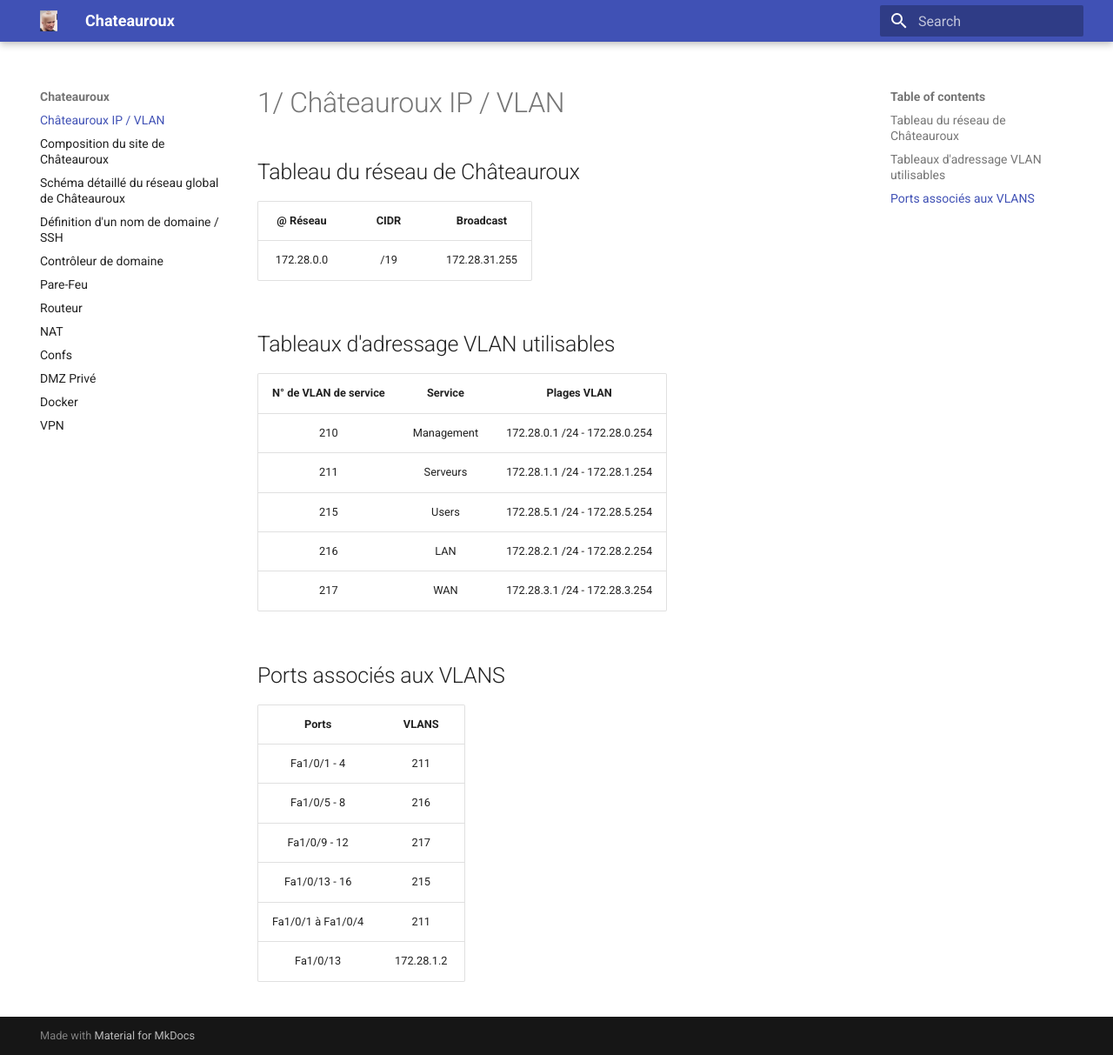
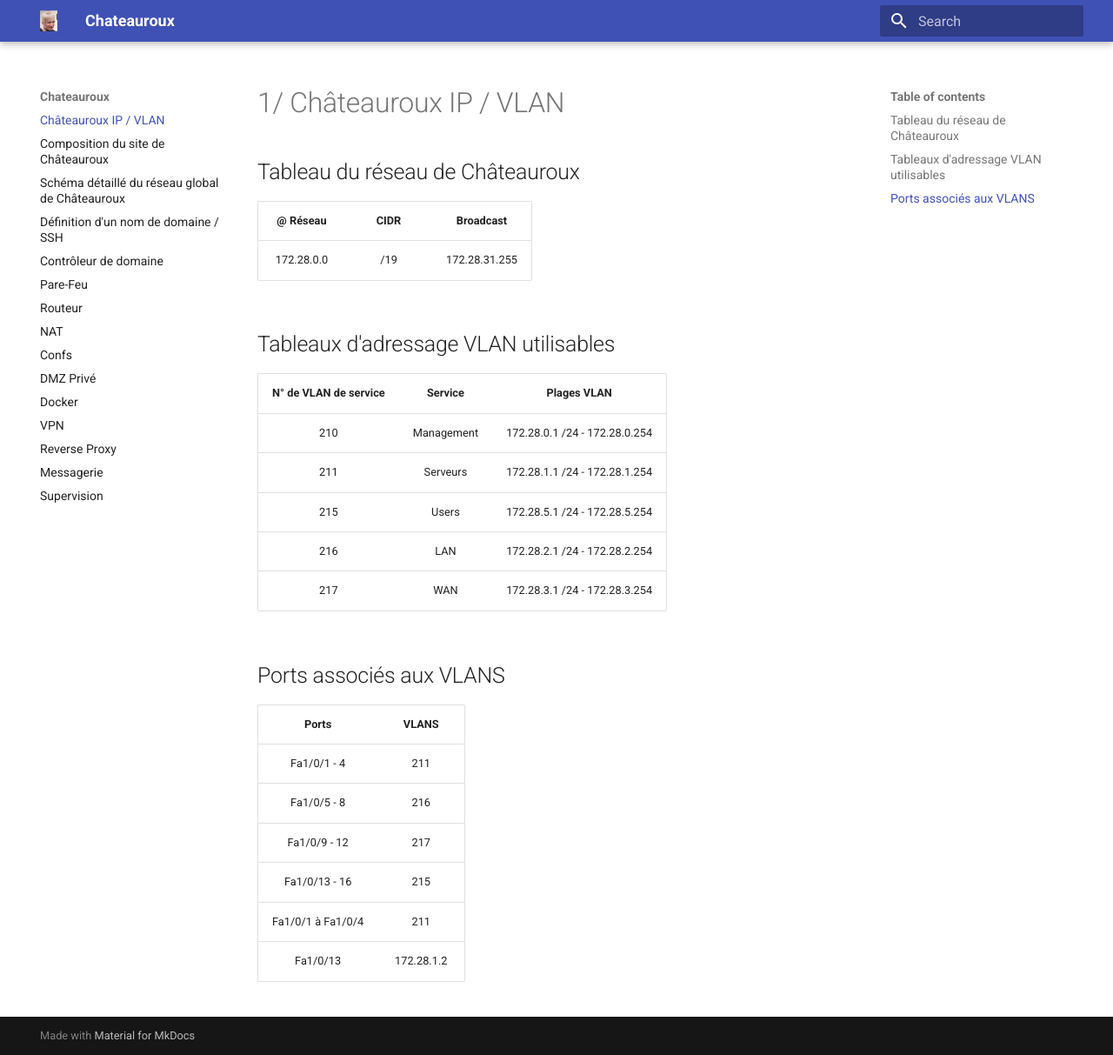
Before and after one commit to DevinFulbert/Chateauroux2024, an MkDocs documentation site: the page built from docs/index.md, in a window 1280 px wide and 1213 px high. Shown: the whole window at 87% size. Built offline with MkDocs 1.6.1 and Material for MkDocs 9.7.7, drawn with Linux system fonts in a browser that asks for light colours.

Commit message:
Update mkdocs.yml

```diff
--- a/mkdocs.yml
+++ b/mkdocs.yml
@@ -16,3 +16,6 @@ nav :
   - DMZ Privé : apache.md
   - Docker : docker.md
   - VPN : VPN.md
+  - Reverse Proxy: rp.md
+  - Messagerie : msg.md
+  - Supervision : supervision.md
```
